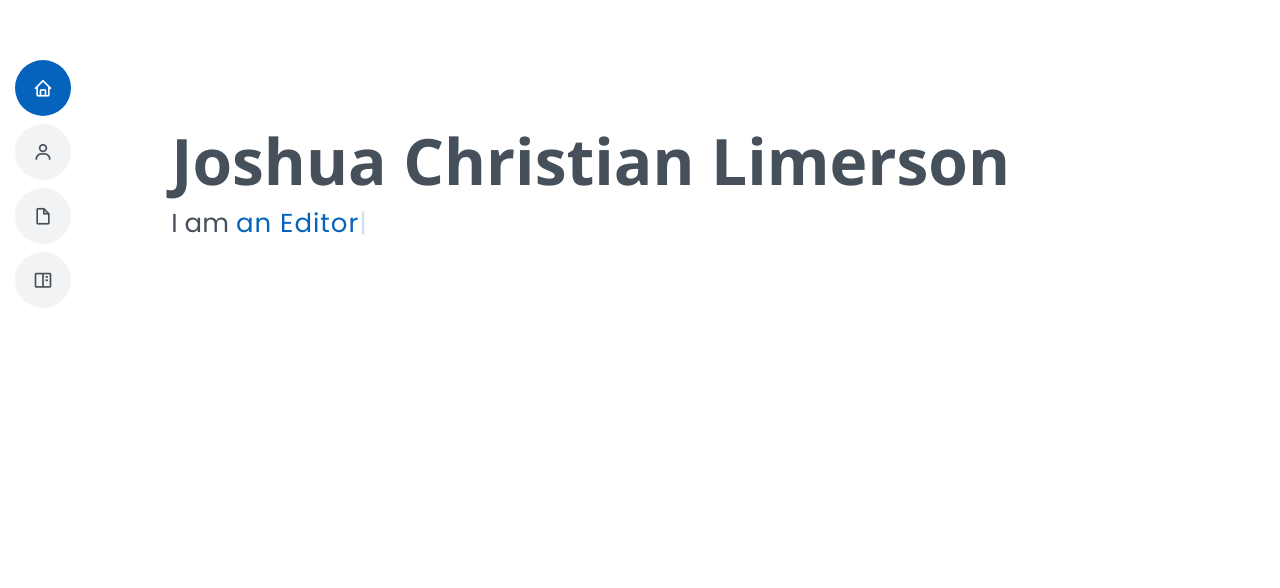
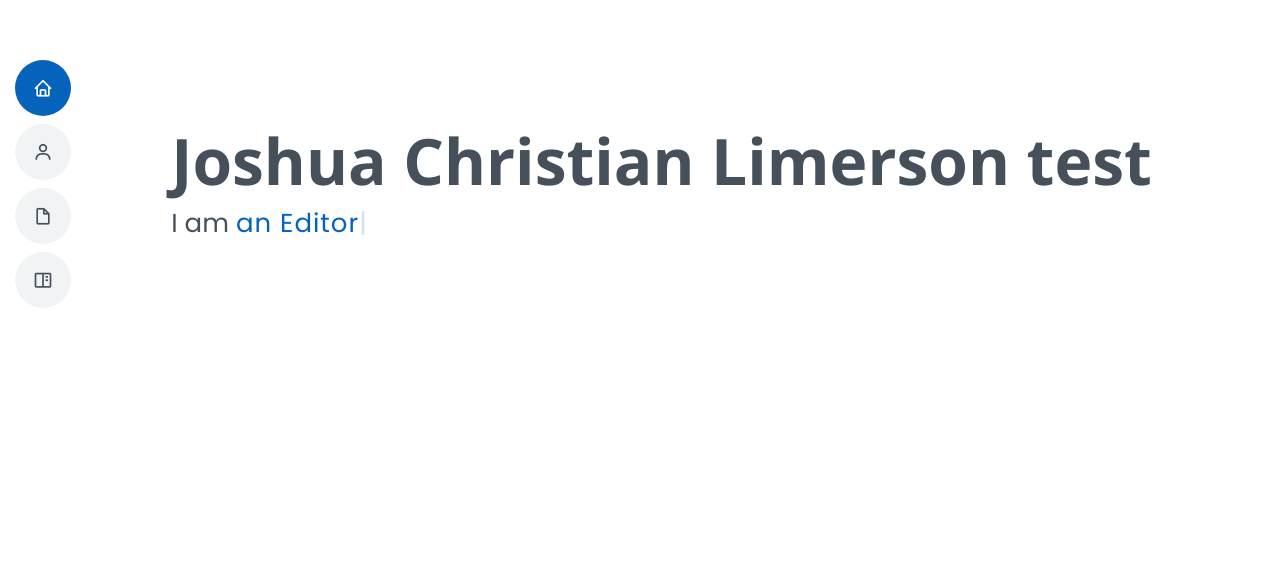
Before and after one commit to JoshuaChristianLimerson/JoshuaChristianLimerson.github.io, a plain HTML site: page index.html in a window 1280 px wide. Shown: the part 212-800 px from the top of the page. Drawn offline with nearby package versions, Linux system fonts and the light colour scheme.

Commit message:
Test commit

```diff
--- a/index.html
+++ b/index.html
@@ -57,7 +57,7 @@
   <!-- ======= Hero Section ======= -->
   <section id="hero" class="d-flex flex-column justify-content-center">
     <div class="container" data-aos="zoom-in" data-aos-delay="100">
-      <h1>Joshua Christian Limerson</h1>
+      <h1>Joshua Christian Limerson test</h1>
       <p>I am <span class="typed" data-typed-items="a Designer, an Editor, a Developer, a Freelancer, an Undergraduate"></span></p>
     </div>
   </section><!-- End Hero -->
```
